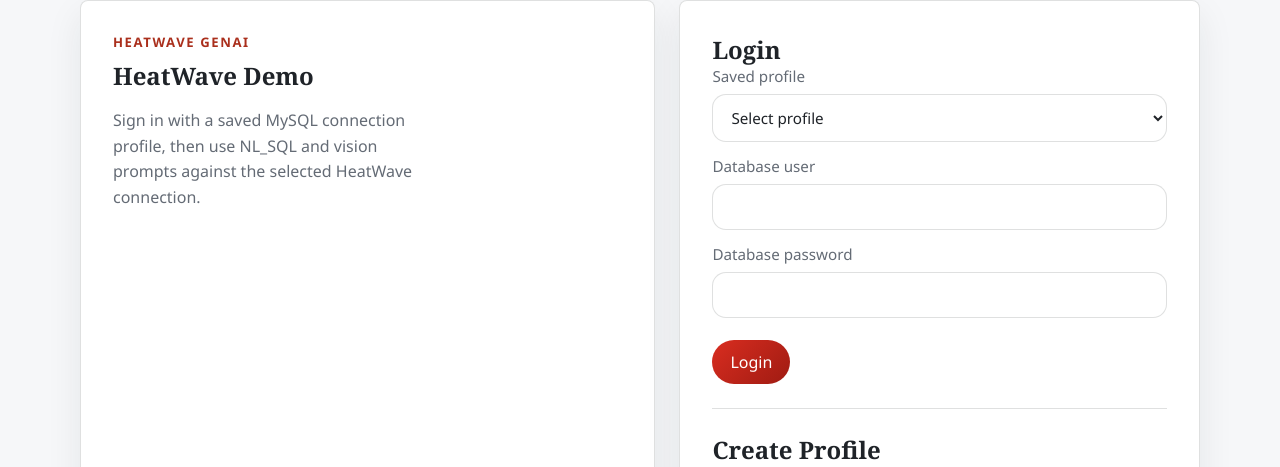
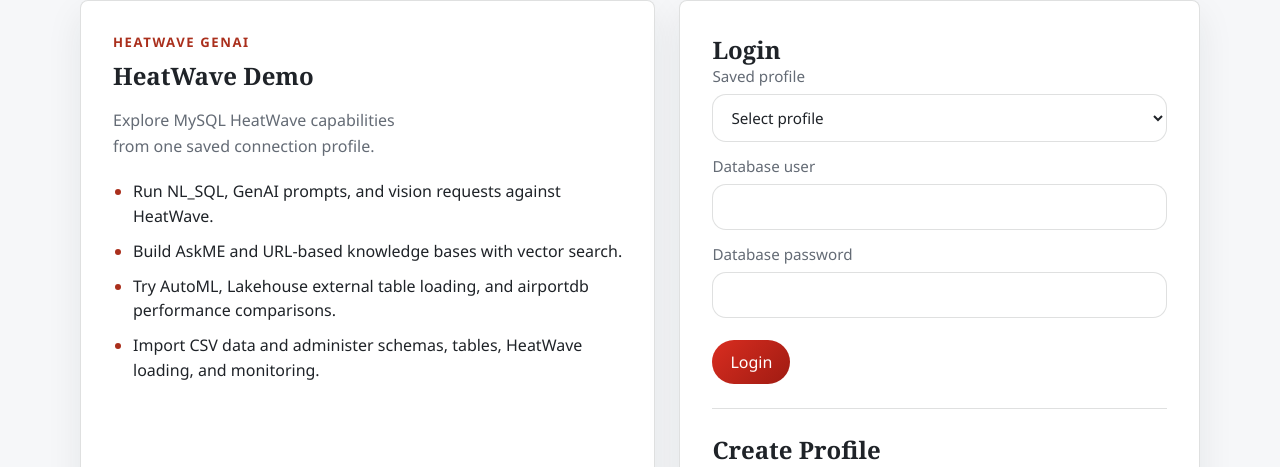
Before and after one commit to ivanxma/HeatWave_Demo, a Flask app: page /login in a window 1280 px wide. Shown: the top 467 px of the page. Run offline with Flask 3, Linux system fonts and the light colour scheme; some libraries are stand-ins or nearby versions.

Commit message:
Update login capability summary

```diff
--- a/static/style.css
+++ b/static/style.css
@@ -1805,6 +1805,19 @@
   line-height: 1.6;
 }
 
+.hero-capabilities {
+  display: grid;
+  gap: 10px;
+  margin: 20px 0 0;
+  padding-left: 20px;
+  color: var(--text);
+  line-height: 1.55;
+}
+
+.hero-capabilities li::marker {
+  color: var(--accent);
+}
+
 .section-divider {
   height: 1px;
   margin: 24px 0;
--- a/templates/login.html
+++ b/templates/login.html
@@ -12,9 +12,14 @@
         <p class="eyebrow">HeatWave GenAI</p>
         <h1>{{ app_title }}</h1>
         <p class="hero-copy">
-          Sign in with a saved MySQL connection profile, then use NL_SQL and vision prompts
-          against the selected HeatWave connection.
+          Explore MySQL HeatWave capabilities from one saved connection profile.
         </p>
+        <ul class="hero-capabilities">
+          <li>Run NL_SQL, GenAI prompts, and vision requests against HeatWave.</li>
+          <li>Build AskME and URL-based knowledge bases with vector search.</li>
+          <li>Try AutoML, Lakehouse external table loading, and airportdb performance comparisons.</li>
+          <li>Import CSV data and administer schemas, tables, HeatWave loading, and monitoring.</li>
+        </ul>
       </section>
 
       <section class="auth-panel">
```
